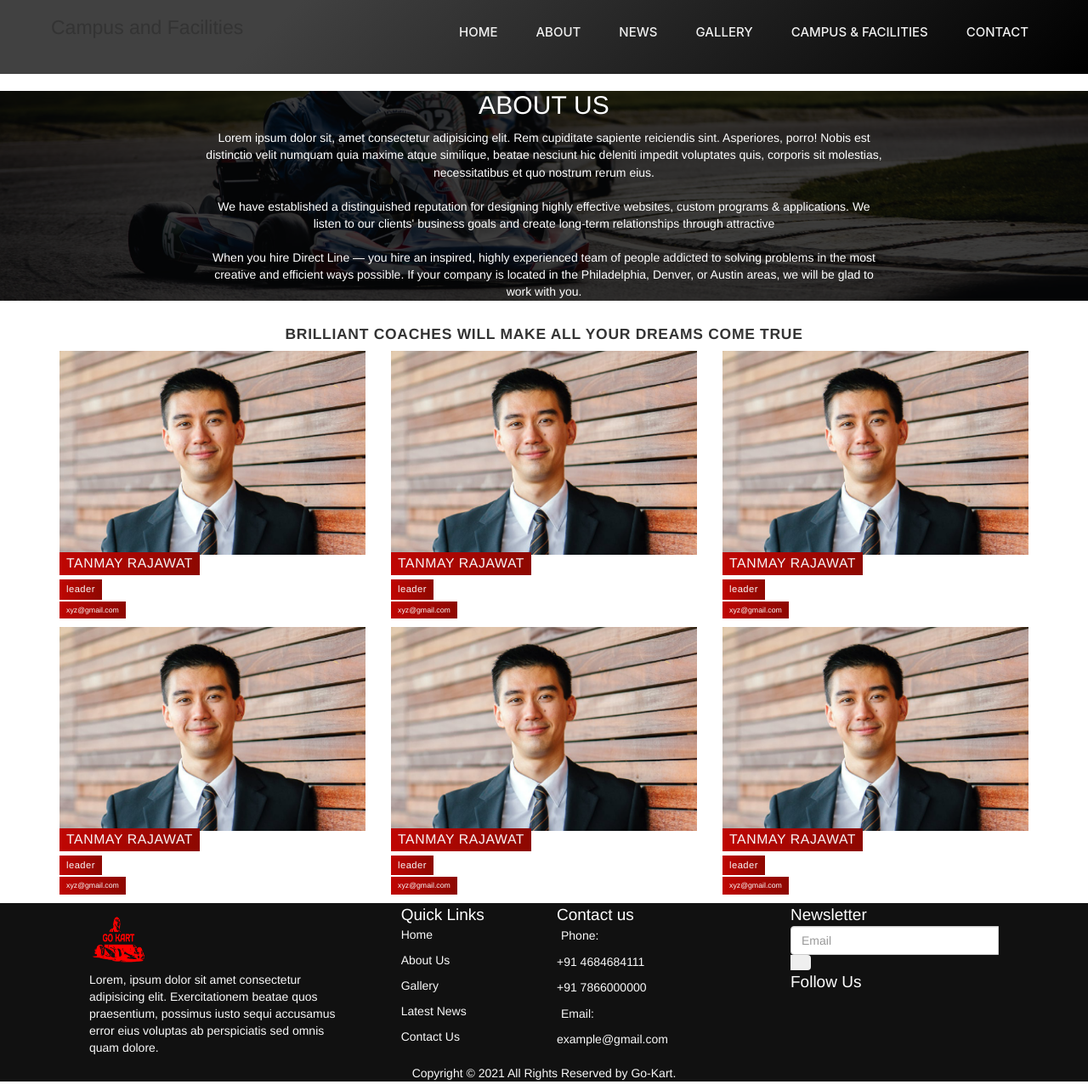
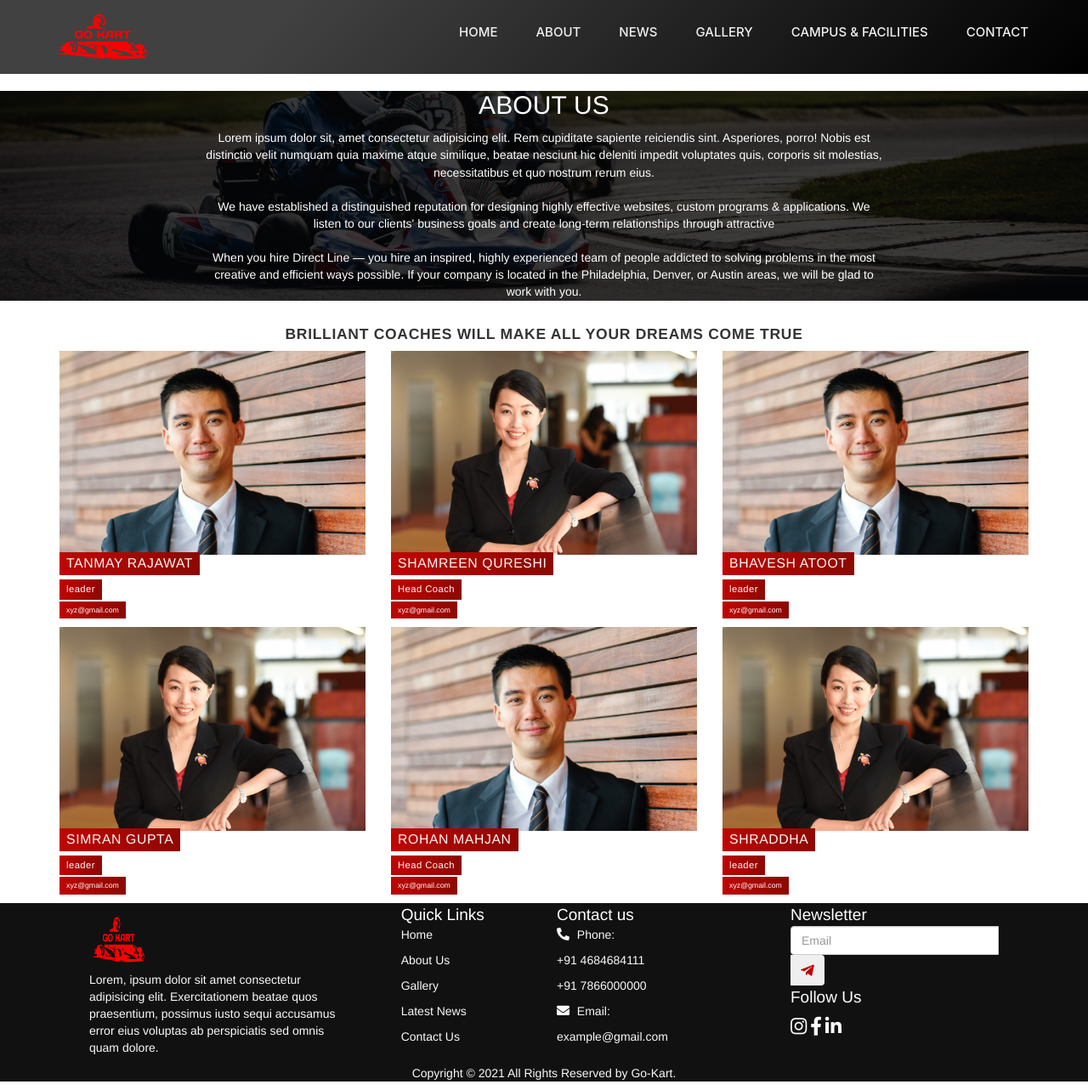
Before and after one commit to shamreen37/GO-KART_Hackathon, a PHP site: page /about.html in a window 1280 px wide. Shown: the whole page at 85% size. Run offline with PHP 8.4, Linux system fonts and the light colour scheme; some libraries are stand-ins or nearby versions.

Commit message:
modified

```diff
--- a/Css/media.css
+++ b/Css/media.css
@@ -41,6 +41,10 @@
     }
     .row-last-col {
         padding-bottom: 8px;
+    }
+    .image-set .card {
+        width: 90%;
+        margin: auto;
     }
 }
 
--- a/Css/style2.css
+++ b/Css/style2.css
@@ -99,6 +99,16 @@
 
 
 /* NEWS PAGE */
+
+.outline-red {
+    border: 1px solid #BF0603;
+    color: #fff;
+}
+
+.outline-red:hover {
+    background-color: #BF0603 !important;
+    border-color: #BF0603 !important;
+}
 
 .news,
 #news,
--- a/about.html
+++ b/about.html
@@ -17,7 +17,7 @@
 <body>
     <section class="navbar-1">
         <div class="nav-container nav-flex">
-            <h3 class="logo-1 mt-4 mb-4 text-white">Campus and Facilities</h3>
+            <img src="assets/logo-img.png" alt="" class="logo">
             <nav>
                 <input class="menu-btn" type="checkbox" id="menu-btn" />
                 <label class="menu-icon" for="menu-btn"><span class="navicon"></span></label>
@@ -111,11 +111,49 @@
                     <div class="col-md-4">
                         <div class="box" itemscope itemtype="https://schema.org/Person">
                             <div class="image">
+                                <img src="assets/profile2.png" alt="">
+                                <a href="https://www.linkedin.com/profile/view?id=AAkAABlnybQBoY70jgCm_Y_gfM0_2l-rqWVz-7k&authType=NAME_SEARCH&authToken=e4D0&locale=en_US&trk=tyah&trkInfo=clickedVertical%3Amynetwork%2CclickedEntityId%3A426232244%2CauthType%3ANAME_SEARCH%2Cidx%3A1-1-1%2CtarId%3A1"></a>
+                            </div>
+                            <div class="info">
+                                <span class="name" itemprop="name">Shamreen Qureshi</span>
+                                <br>
+                                <span class="position" itemprop="jobtitle">Head Coach</span>
+                                <br>
+                                <span class="email" itemprop="email"> <a
+                            href=""></a>xyz@gmail.com</span>
+                                <br>
+                            </div>
+                        </div>
+
+                    </div>
+
+                    <div class="col-md-4">
+                        <div class="box" itemscope itemtype="https://schema.org/Person">
+                            <div class="image">
                                 <img src="assets/profile1.png" alt="">
                                 <a href="https://www.linkedin.com/profile/view?id=AAkAABlnybQBoY70jgCm_Y_gfM0_2l-rqWVz-7k&authType=NAME_SEARCH&authToken=e4D0&locale=en_US&trk=tyah&trkInfo=clickedVertical%3Amynetwork%2CclickedEntityId%3A426232244%2CauthType%3ANAME_SEARCH%2Cidx%3A1-1-1%2CtarId%3A1"></a>
                             </div>
                             <div class="info">
-                                <span class="name" itemprop="name">tanmay rajawat</span>
+                                <span class="name" itemprop="name">Bhavesh Atoot</span>
+                                <br>
+                                <span class="position" itemprop="jobtitle">leader</span>
+                                <br>
+                                <span class="email" itemprop="email"> <a
+                            href=""></a>xyz@gmail.com</span>
+                                <br>
+                            </div>
+                        </div>
+
+                    </div>
+
+                    <div class="col-md-4">
+                        <div class="box" itemscope itemtype="https://schema.org/Person">
+                            <div class="image">
+                                <img src="assets/profile2.png" alt="">
+                                <a href="https://www.linkedin.com/profile/view?id=AAkAABlnybQBoY70jgCm_Y_gfM0_2l-rqWVz-7k&authType=NAME_SEARCH&authToken=e4D0&locale=en_US&trk=tyah&trkInfo=clickedVertical%3Amynetwork%2CclickedEntityId%3A426232244%2CauthType%3ANAME_SEARCH%2Cidx%3A1-1-1%2CtarId%3A1"></a>
+                            </div>
+                            <div class="info">
+                                <span class="name" itemprop="name">Simran Gupta</span>
                                 <br>
                                 <span class="position" itemprop="jobtitle">leader</span>
                                 <br>
@@ -134,9 +172,9 @@
                                 <a href="https://www.linkedin.com/profile/view?id=AAkAABlnybQBoY70jgCm_Y_gfM0_2l-rqWVz-7k&authType=NAME_SEARCH&authToken=e4D0&locale=en_US&trk=tyah&trkInfo=clickedVertical%3Amynetwork%2CclickedEntityId%3A426232244%2CauthType%3ANAME_SEARCH%2Cidx%3A1-1-1%2CtarId%3A1"></a>
                             </div>
                             <div class="info">
-                                <span class="name" itemprop="name">tanmay rajawat</span>
+                                <span class="name" itemprop="name">Rohan Mahjan</span>
                                 <br>
-                                <span class="position" itemprop="jobtitle">leader</span>
+                                <span class="position" itemprop="jobtitle">Head Coach</span>
                                 <br>
                                 <span class="email" itemprop="email"> <a
                             href=""></a>xyz@gmail.com</span>
@@ -149,49 +187,11 @@
                     <div class="col-md-4">
                         <div class="box" itemscope itemtype="https://schema.org/Person">
                             <div class="image">
-                                <img src="assets/profile1.png" alt="">
+                                <img src="assets/profile2.png" alt="">
                                 <a href="https://www.linkedin.com/profile/view?id=AAkAABlnybQBoY70jgCm_Y_gfM0_2l-rqWVz-7k&authType=NAME_SEARCH&authToken=e4D0&locale=en_US&trk=tyah&trkInfo=clickedVertical%3Amynetwork%2CclickedEntityId%3A426232244%2CauthType%3ANAME_SEARCH%2Cidx%3A1-1-1%2CtarId%3A1"></a>
                             </div>
                             <div class="info">
-                                <span class="name" itemprop="name">tanmay rajawat</span>
-                                <br>
-                                <span class="position" itemprop="jobtitle">leader</span>
-                                <br>
-                                <span class="email" itemprop="email"> <a
-                            href=""></a>xyz@gmail.com</span>
-                                <br>
-                            </div>
-                        </div>
-
-                    </div>
-
-                    <div class="col-md-4">
-                        <div class="box" itemscope itemtype="https://schema.org/Person">
-                            <div class="image">
-                                <img src="assets/profile1.png" alt="">
-                                <a href="https://www.linkedin.com/profile/view?id=AAkAABlnybQBoY70jgCm_Y_gfM0_2l-rqWVz-7k&authType=NAME_SEARCH&authToken=e4D0&locale=en_US&trk=tyah&trkInfo=clickedVertical%3Amynetwork%2CclickedEntityId%3A426232244%2CauthType%3ANAME_SEARCH%2Cidx%3A1-1-1%2CtarId%3A1"></a>
-                            </div>
-                            <div class="info">
-                                <span class="name" itemprop="name">tanmay rajawat</span>
-                                <br>
-                                <span class="position" itemprop="jobtitle">leader</span>
-                                <br>
-                                <span class="email" itemprop="email"> <a
-                            href=""></a>xyz@gmail.com</span>
-                                <br>
-                            </div>
-                        </div>
-
-                    </div>
-
-                    <div class="col-md-4">
-                        <div class="box" itemscope itemtype="https://schema.org/Person">
-                            <div class="image">
-                                <img src="assets/profile1.png" alt="">
-                                <a href="https://www.linkedin.com/profile/view?id=AAkAABlnybQBoY70jgCm_Y_gfM0_2l-rqWVz-7k&authType=NAME_SEARCH&authToken=e4D0&locale=en_US&trk=tyah&trkInfo=clickedVertical%3Amynetwork%2CclickedEntityId%3A426232244%2CauthType%3ANAME_SEARCH%2Cidx%3A1-1-1%2CtarId%3A1"></a>
-                            </div>
-                            <div class="info">
-                                <span class="name" itemprop="name">tanmay rajawat</span>
+                                <span class="name" itemprop="name">Shraddha</span>
                                 <br>
                                 <span class="position" itemprop="jobtitle">leader</span>
                                 <br>
@@ -292,7 +292,8 @@
     <script src="js/jquery.js"></script>
     <script src="js/owl-carousel.js"></script>
     <script src="js/slider.js"></script>
-
+    <link rel="stylesheet" href="https://cdnjs.cloudflare.com/ajax/libs/font-awesome/5.15.3/css/all.min.css" integrity="sha512-iBBXm8fW90+nuLcSKlbmrPcLa0OT92xO1BIsZ+ywDWZCvqsWgccV3gFoRBv0z+8dLJgyAHIhR35VZc2oM/gI1w==" crossorigin="anonymous" referrerpolicy="no-referrer"
+    />
 
 
 </body>
--- a/campus.html
+++ b/campus.html
@@ -27,7 +27,7 @@
     <!-- navbar -->
     <section class="navbar-1">
         <div class="nav-container nav-flex">
-            <h3 class="logo-1 mt-4 mb-4 text-white">Campus and Facilities</h3>
+            <img src="assets/logo-img.png" alt="" class="logo">
             <nav>
                 <input class="menu-btn" type="checkbox" id="menu-btn" />
                 <label class="menu-icon" for="menu-btn"><span class="navicon"></span></label>
--- a/contact.html
+++ b/contact.html
@@ -23,7 +23,7 @@
     <!--NAVBAR-->
     <section class="navbar-1">
         <div class="nav-container nav-flex">
-            <h3 class="logo-1 mt-4 mb-4 text-white">Campus and Facilities</h3>
+            <img src="assets/logo-img.png" alt="" class="logo">
             <nav>
                 <input class="menu-btn" type="checkbox" id="menu-btn" />
                 <label class="menu-icon" for="menu-btn"><span class="navicon"></span></label>
--- a/gallery.html
+++ b/gallery.html
@@ -20,7 +20,7 @@
     <!--NAVBAR -->
     <section class="navbar-1">
         <div class="nav-container nav-flex">
-            <h3 class="logo-1 mt-4 mb-4 text-white">Campus and Facilities</h3>
+            <img src="assets/logo-img.png" alt="" class="logo">
             <nav>
                 <input class="menu-btn" type="checkbox" id="menu-btn" />
                 <label class="menu-icon" for="menu-btn"><span class="navicon"></span></label>
```
Also changed, not shown: index.html (+16 -16 lines), news.html (+9 -9 lines).
